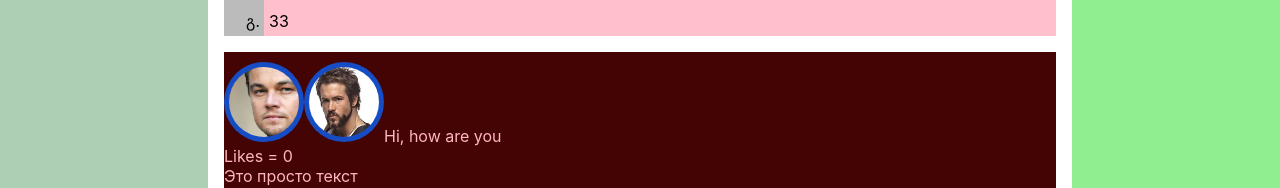
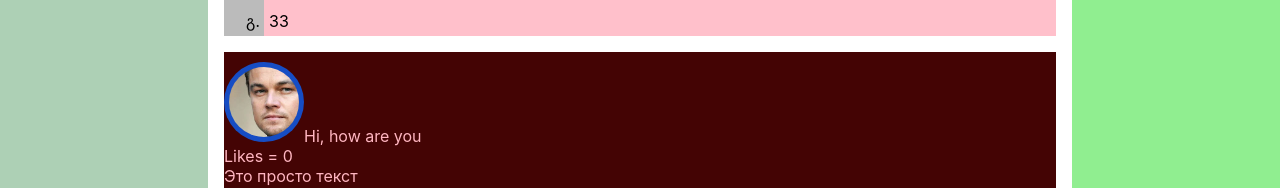
Before and after one commit to SergSmith64/social-react, a React (Create React App) app in the folder social/: page / in a window 1280 px wide. Shown: the part 764-952 px from the top of the page. Built offline with nearby package versions, Linux system fonts and the light colour scheme.

Commit message:
feat: add link to main and dialogs

```diff
--- a/social/src/App.js
+++ b/social/src/App.js
@@ -2,6 +2,7 @@ import React from 'react';
 import './App.css';
 import Header from './components/header/header';
 import Nav from './components/navbar/nav';
+import Dialogs from './components/dialogs/dialogs';
 import Main from './components/main/main';
 import Footer from './components/footer/footer';
 
@@ -11,6 +12,7 @@ const App = () => {
 			<Header className="header"></Header>
 			<Nav className="nav"></Nav>
 			<Main className="main"></Main>
+			{/* <Dialogs /> */}
 
 			<div className="advert1">
 				<p>Здесь могла бы быть ваша реклама</p>
--- /dev/null
+++ b/social/src/components/dialogs/dialogs.js
@@ -0,0 +1,14 @@
+import React from 'react';
+import classes from './dialogs.module.css';
+
+
+
+const Dialogs = () => {
+  return (
+    <div className={classes.dialogs__wrapper}>
+      11111111111111111111111111111111111
+    </div>
+  )
+}
+
+export default Dialogs;
--- /dev/null
+++ b/social/src/components/dialogs/dialogs.module.css
@@ -0,0 +1,3 @@
+.dialogs__wrapper {
+	background-color: yellow;
+}
--- a/social/src/components/main/post.js
+++ b/social/src/components/main/post.js
@@ -8,7 +8,9 @@ const Post = (props) => {
 	return (
 		<div className={classes.post__wrapper}>
 			<img src={logo__1} className={classes.ava} alt="avatar" />
-			<img src={logo__2} className={classes.ava} alt="avatar" />
+
+			{/* <img src= "/static/media/{props.avatar}" className={classes.ava} alt="avatar" /> */}
+
 			{props.message}
 			<div>Likes = {props.likesCount} </div>
 			<div>Это просто текст</div>
--- a/social/src/components/main/profile.js
+++ b/social/src/components/main/profile.js
@@ -13,7 +13,7 @@ const Profile = () => {
 		// <div className="profile__wrapper">
 		<div className={classes.profile__wrapper}>
 
-			<Post message='Hi, how are you' likesCount='0' />
+			<Post message='Hi, how are you' likesCount='0' avatar='./ava__1.jpg' />
 			<Post message="Good Bye" likesCount='23' />
 
 			{/* <div className="profile__item"> */}
--- a/social/src/components/navbar/nav.js
+++ b/social/src/components/navbar/nav.js
@@ -4,8 +4,10 @@ import classes from './nav.module.css';
 const Nav = () => {
     return (
       <div className={classes.nav__wrapper}>
-        <a href="#">Профиль</a>
-        <a href="#">Сообщения</a>
+        {/* <a href="#">Профиль</a> */}
+        <a href="/Main">Профиль</a>
+        {/* <a href="#">Сообщения</a> */}
+        <a href="/Dialogs">Сообщения</a>
         <a href="#">Новости</a>
         <a href="#">Музыка</a>
         <a href="#">НАСТРОЙКИ</a>
```
